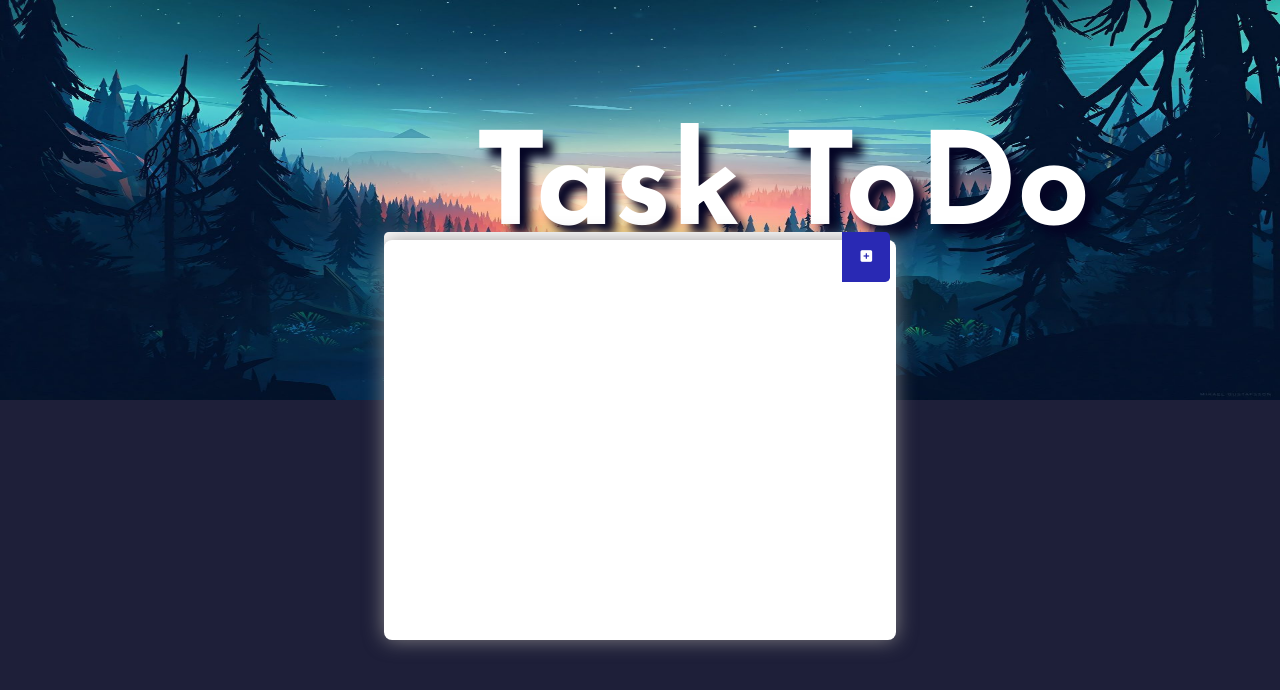
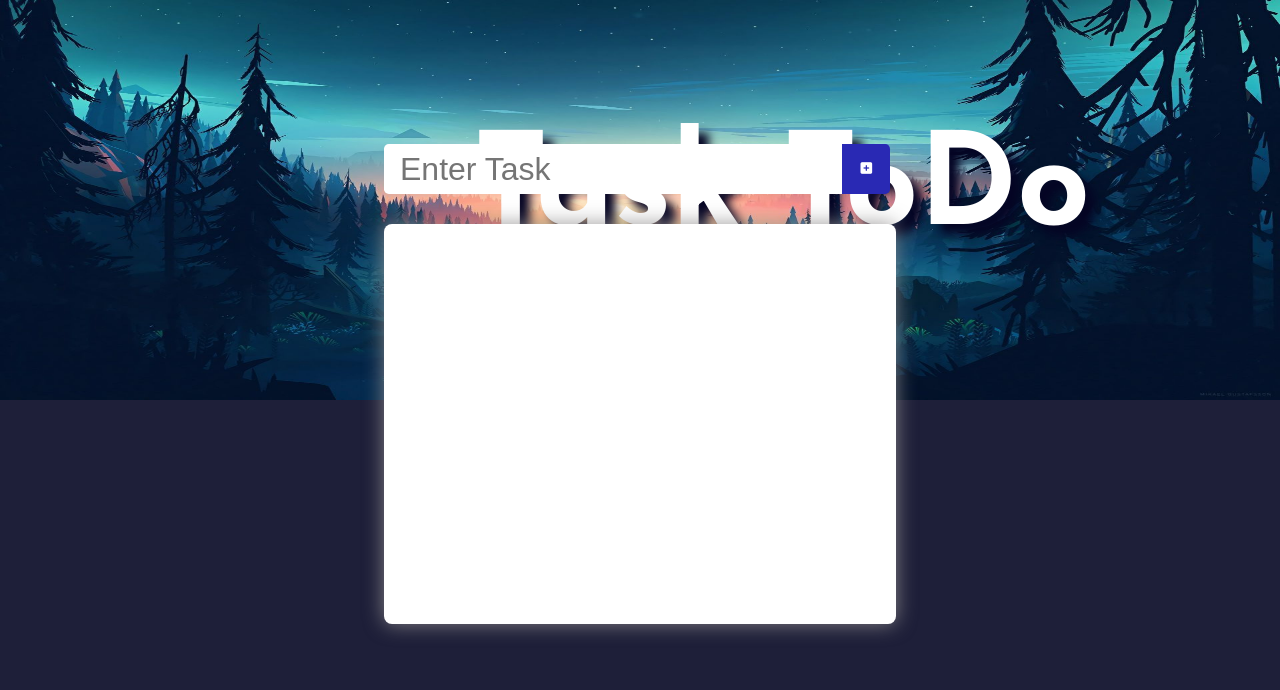
Before and after one commit to alyzehkazmi/alyzehtodo.github.io, a plain HTML site: page index.html in a window 1280 px wide. Drawn offline with Linux system fonts and the light colour scheme.

Commit message:
Update style.css

```diff
--- a/style.css
+++ b/style.css
@@ -34,7 +34,7 @@ body{
 
 #backcover input{
     left: 30%;
-    top: 29%;
+    top: 18%;
     width: 37%;
     height: 3rem;
     padding-left: 1rem;
@@ -48,7 +48,7 @@ body{
     z-index: 2;
     height: 3.1rem;
     width: 3rem;
-     top: 29%;
+     top: 18%;
     left: 65.8%;
     background-color: rgb(41, 41, 180);
     color: white;
@@ -61,7 +61,7 @@ body{
 #tasks{
     position: absolute;
     z-index: 1;
-    top: 30%;
+    top: 28%;
     left: 30%;
     width: 40%;
     min-height: 50vh;
```
